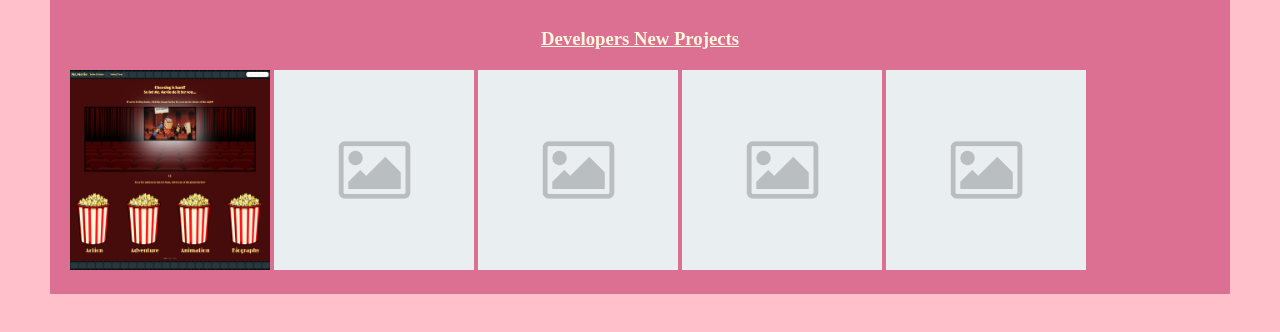
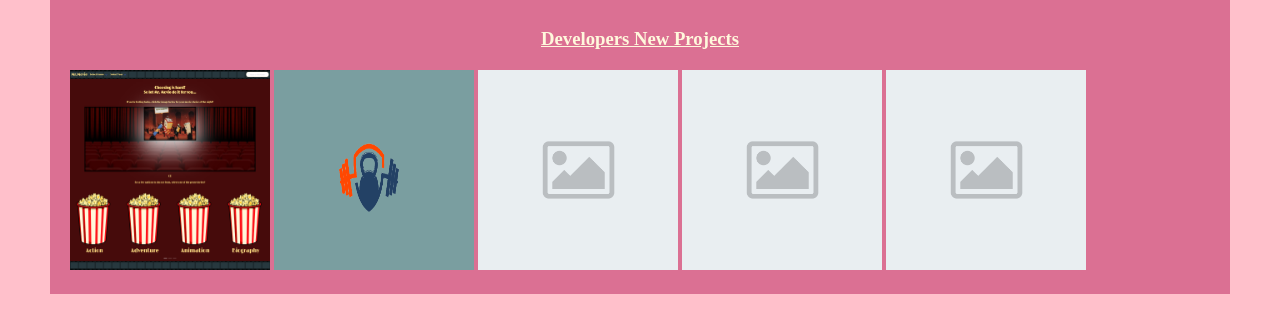
Before and after one commit to abigailmgarcia/Advanced-CSS-Portfolio, a plain HTML site: page index.html in a window 1280 px wide. Shown: the part 1195-1527 px from the top of the page. Drawn offline with Linux system fonts and the light colour scheme.

Commit message:
added project

```diff
--- a/index.html
+++ b/index.html
@@ -46,7 +46,7 @@
             <section>
                 <h3>Developers New Projects</h3>
                 <a href= "https://abigailmgarcia.github.io/amazing-project-1/"> <img src="./images/screencapture-file-C-Users-Joseph-Stanion-bootcamp-amazing-project-1-index-html-2023-03-27-18_40_42.png" alt="Mr.Movie Project screenshot" width="200" height="200"></a>
-                <img src="./images/default-placeholder.png" alt="place holder image" width="200" height="200">
+                <a href="https://getfit.herokuapp.com/"> <img src="./images/Screenshot 2023-05-24 at 11.32.14 PM.png" alt="getfit image" width="200" height="200"></a>
                 <img src="./images/default-placeholder.png" alt="place holder image" width="200" height="200">
                 <img src="./images/default-placeholder.png" alt="place holder image" width="200" height="200">
                 <img src="./images/default-placeholder.png" alt="place holder image" width="200" height="200">
```
Also changed, not shown: images/Screenshot 2023-05-24 at 11.32.14 PM.png (added).
